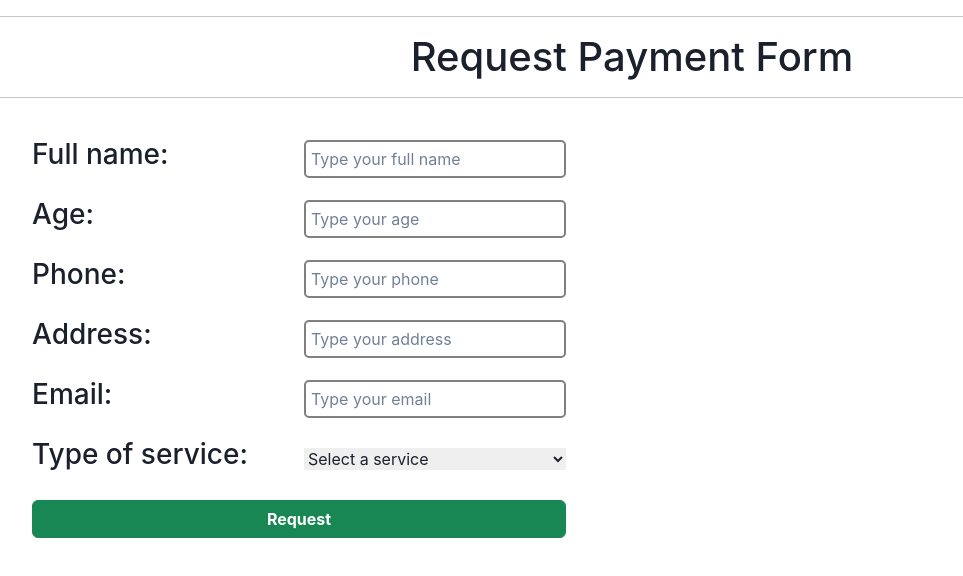
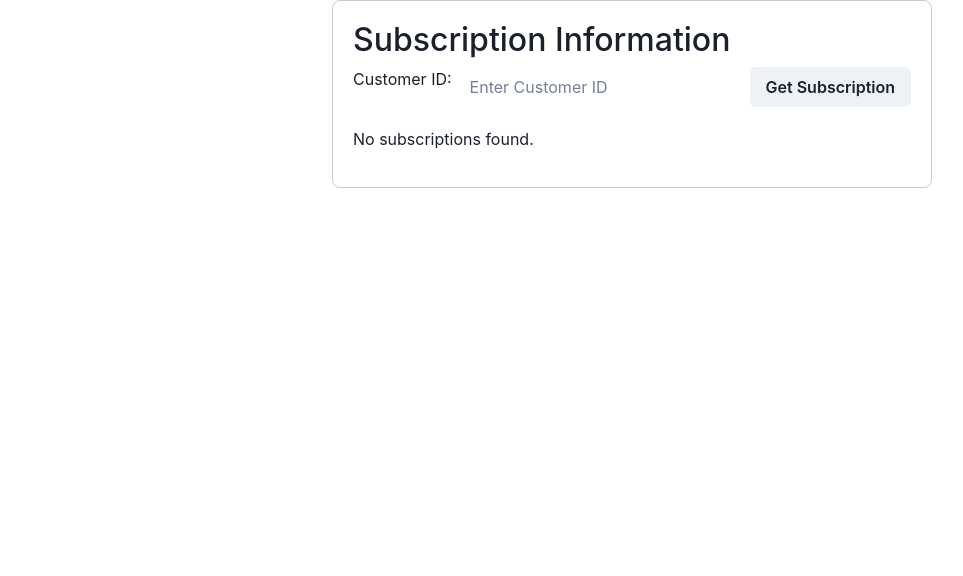
Before and after one commit to Huynhminhduc2k2/BHYT_FE, a React (Create React App) app: page /management in a window 1280 px wide. Shown: the top 576 px of the page, without its empty margins (8-971 px from the left). Built offline with nearby package versions, Linux system fonts and the light colour scheme.

Commit message:
management

```diff
--- a/package.json
+++ b/package.json
@@ -12,7 +12,7 @@
     "@testing-library/jest-dom": "^5.17.0",
     "@testing-library/react": "^13.4.0",
     "@testing-library/user-event": "^13.5.0",
-    "axios": "^1.6.2",
+    "axios": "^1.6.5",
     "bootstrap": "^5.3.2",
     "framer-motion": "^10.16.16",
     "react": "^18.2.0",
--- a/src/App.js
+++ b/src/App.js
@@ -11,7 +11,7 @@ import Subscription from './view/ChooseSubscription/Subscription';
 import Payment from './view/Payment/Payment';
 import UserProfile from './view/Profile/Profile';
 import UserRequestForm from './view/RequestPaymentForm/UserRequestForm';
-
+import Management from './view/Management/Management';
 import { ChakraProvider } from '@chakra-ui/react';
 import {
   BrowserRouter as Router,
@@ -23,7 +23,8 @@ import {
 function App() {
   return (
     <>
-      {/* <Router>
+      {
+        <Router>
           <Routes>
             <Route path="/home" element={<MainPage />} />
             <Route path="/" element={<SignIn />} default />
@@ -31,12 +32,13 @@ function App() {
             <Route path="/signupVerify" element={<SignUp2 />} />
             <Route path="/insuregis" element={<InsuranceRegistrationForm />} />
             <Route path="/subscription" element={<Subscription />} />
-          <Route path="/payment" element={<Payment />} />
             <Route path="/profile" element={<UserProfile />} />
             <Route path="/profile" element={<UserProfile />} />
+            <Route path="/management" element={<Management />} />
           </Routes>
-      </Router> */}
-      <UserRequestForm />
+        </Router>
+      }
+
     </>
   );
 }
--- /dev/null
+++ b/src/view/Management/Management.css
@@ -0,0 +1,41 @@
+.subscription-container {
+    max-width: 600px;
+    margin: 0 auto;
+    padding: 20px;
+    border: 1px solid #ccc;
+    border-radius: 8px;
+  }
+
+  .input-container {
+    display: flex;
+    margin-bottom: 20px;
+  }
+
+  label {
+    margin-right: 10px;
+  }
+
+  input {
+    flex-grow: 1;
+    padding: 8px;
+    margin-right: 10px;
+  }
+
+  button {
+    padding: 8px 12px;
+    background-color: #007bff;
+    color: #fff;
+    border: none;
+    cursor: pointer;
+  }
+
+  .subscription-details {
+    ul {
+      list-style-type: none;
+      padding: 0;
+    }
+
+    li {
+      margin-bottom: 10px;
+    }
+  }
--- /dev/null
+++ b/src/view/Management/Management.jsx
@@ -0,0 +1,62 @@
+import React, { useState, useEffect } from 'react';
+import axios from 'axios';
+import './Management.css';
+import { Button } from '@chakra-ui/react';
+const SubscriptionComponent = () => {
+  const [customerId, setCustomerId] = useState('');
+  const [subscriptions, setSubscriptions] = useState([]);
+
+  const handleCustomerIdChange = (e) => {
+    setCustomerId(e.target.value);
+  };
+
+  const handleGetSubscription = async () => {
+    try {
+      const response = await axios.get(`https://localhost:7067/v2/api/Payment/GetSubscription/${customerId}`);
+      setSubscriptions(response.data);
+    } catch (error) {
+      console.error('Error fetching subscription data:', error);
+    }
+  };
+
+  useEffect(() => {
+    // Fetch initial data or perform other actions on component mount if needed
+  }, []);
+
+  return (
+    <div className="subscription-container">
+      <h2>Subscription Information</h2>
+      <div className="input-container">
+        <label htmlFor="customerId">Customer ID:</label>
+        <input
+          type="text"
+          id="customerId"
+          value={customerId}
+          onChange={handleCustomerIdChange}
+          placeholder="Enter Customer ID"
+        />
+        <Button onClick={handleGetSubscription}>Get Subscription</Button>
+      </div>
+
+      <div className="subscription-details">
+        {subscriptions.length > 0 ? (
+          <ul>
+            {subscriptions.map((subscription) => (
+              <li key={subscription.SubscriptionId}>
+                <strong>Subscription ID:</strong> {subscription.SubscriptionId} |
+                <strong> Status:</strong> {subscription.Status} |
+                <strong> Price ID:</strong> {subscription.PriceId} |
+                <strong> Start:</strong> {subscription.CurrentPeriodStart} |
+                <strong> End:</strong> {subscription.CurrentPeriodEnd}
+              </li>
+            ))}
+          </ul>
+        ) : (
+          <p>No subscriptions found.</p>
+        )}
+      </div>
+    </div>
+  );
+};
+
+export default SubscriptionComponent;
```
Also changed, not shown: 1 other file (tests, documents, lock files or other folders). Lines whose indentation alone changed are shown as unchanged.
